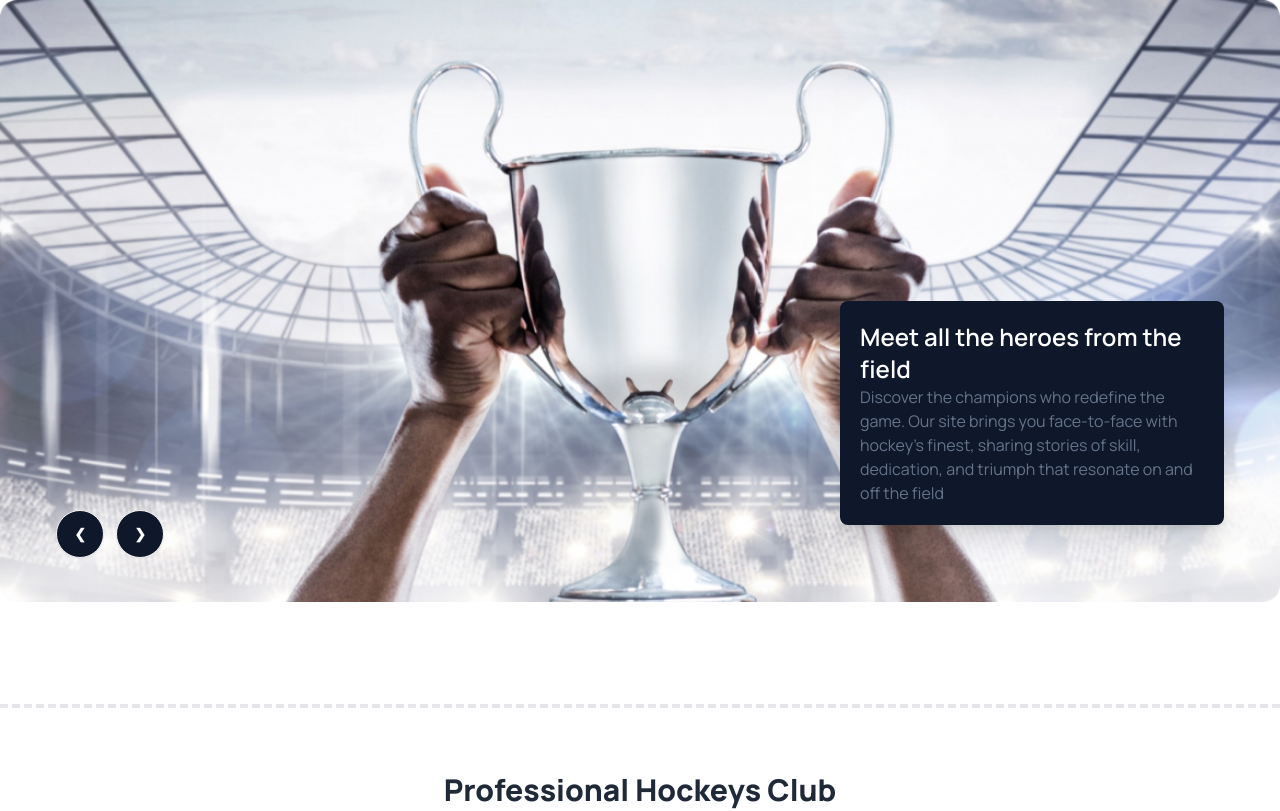
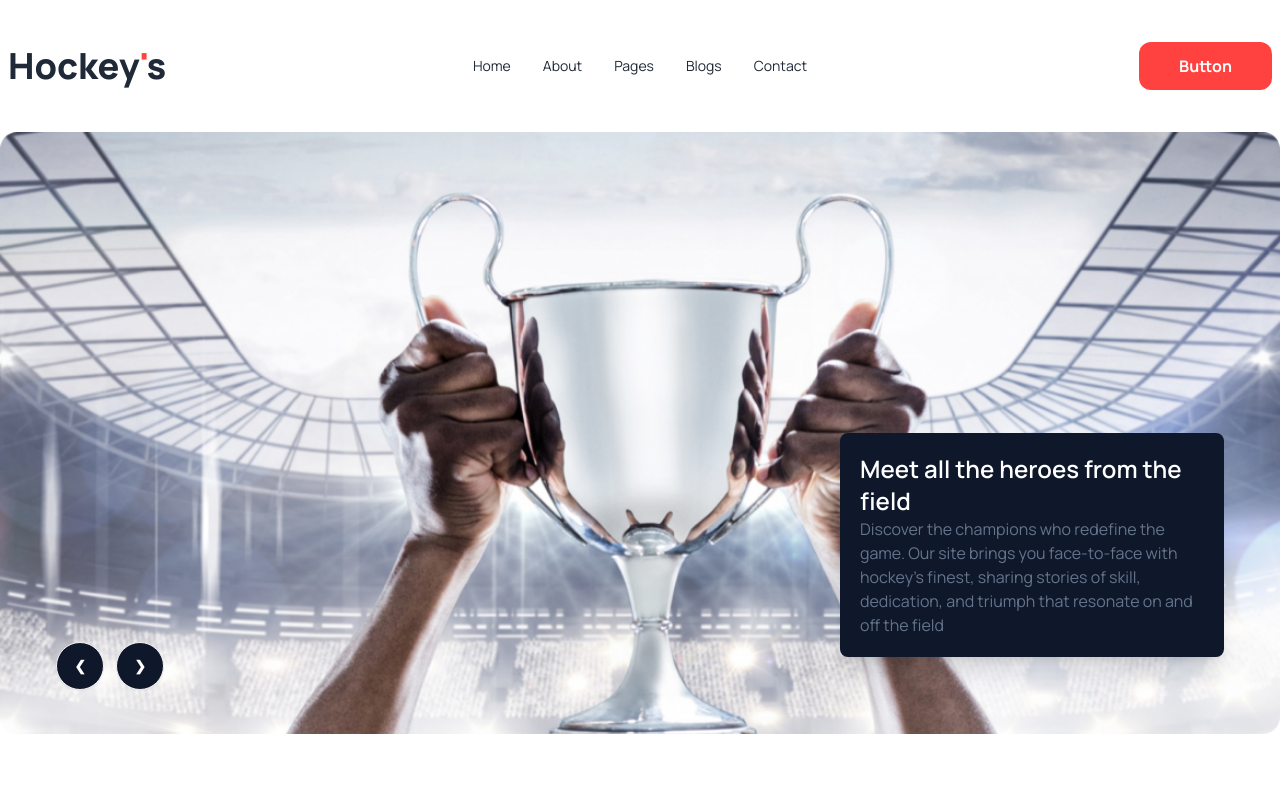
Before and after one commit to Asaduzzaman70/a3-hockeys-club, a plain HTML site: page index.html in a window 1280 px wide. Shown: the top 811 px of the page. Drawn offline with nearby package versions, Linux system fonts and the light colour scheme.

Commit message:
Added navbar section

```diff
--- a/index.html
+++ b/index.html
@@ -46,7 +46,37 @@
     <!-- header section -->
     <header class="container mx-auto">
         <!-- nav section -->
-        <nav></nav>
+        <nav class="lg:my-8">
+            <div class="navbar bg-base-100">
+                <div class="navbar-start">
+                  <div class="dropdown">
+                    <div tabindex="0" role="button" class="btn btn-ghost lg:hidden">
+                      <svg xmlns="http://www.w3.org/2000/svg" class="h-5 w-5" fill="none" viewBox="0 0 24 24" stroke="currentColor"><path stroke-linecap="round" stroke-linejoin="round" stroke-width="2" d="M4 6h16M4 12h8m-8 6h16" /></svg>
+                    </div>
+                    <ul tabindex="0" class="menu menu-sm dropdown-content mt-3 z-[1] p-2 shadow bg-base-100 rounded-box w-52">
+                      <li><a class="hover:text-btn-color">Home</a></li>
+                      <li><a class="hover:text-btn-color">About</a></li>
+                      <li><a class="hover:text-btn-color">Pages</a></li>
+                      <li><a class="hover:text-btn-color">Blogs</a></li>
+                      <li><a class="hover:text-btn-color">Contact</a></li>
+                    </ul>
+                  </div>
+                  <a class="text-4xl font-extrabold">Hockey<span class="text-btn-color">'</span>s</a>
+                </div>
+                <div class="navbar-center hidden lg:flex">
+                  <ul class="menu menu-horizontal px-1">
+                    <li><a class="hover:text-btn-color">Home</a></li>
+                    <li><a class="hover:text-btn-color">About</a></li>
+                    <li><a class="hover:text-btn-color">Pages</a></li>
+                    <li><a class="hover:text-btn-color">Blogs</a></li>
+                    <li><a class="hover:text-btn-color">Contact</a></li>
+                  </ul>
+                </div>
+                <div class="navbar-end">
+                  <a class="bg-btn-color py-3 px-10 inline-block rounded-xl text-white font-bold cursor-pointer">Button</a>
+                </div>
+            </div>
+        </nav>
         <!-- banner section -->
         <section>
             <div class="carousel w-full">
```
